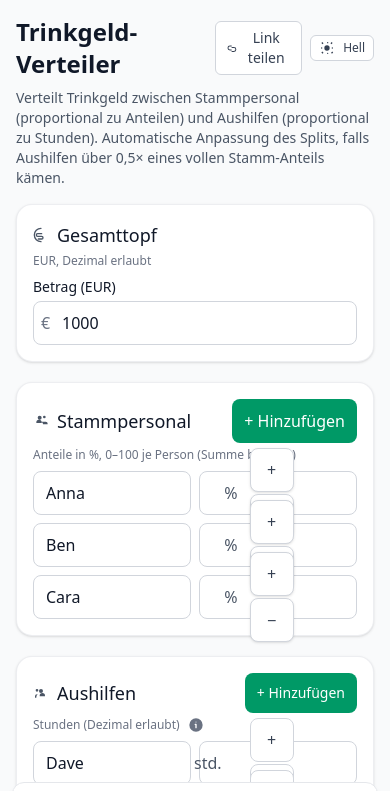
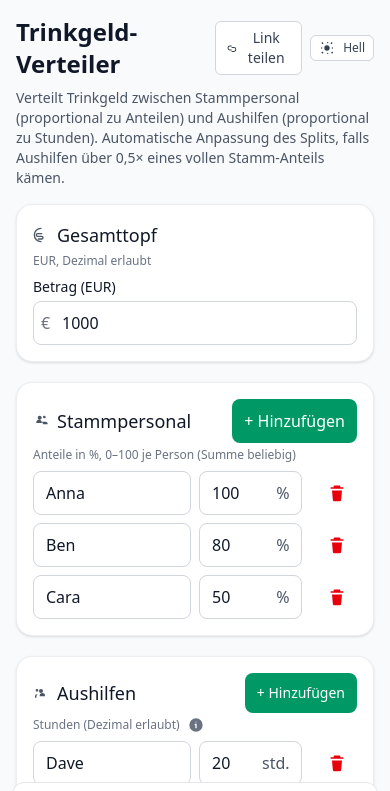
Before and after one commit to gorferma/trinkgeld-verteiler, a React (Vite) app: page / in a window 390 px wide. Shown: the top 791 px of the page. Built offline with nearby package versions, Linux system fonts and the light colour scheme.

Commit message:
feat(mobile): hide steppers on small screens; reduce input padding so typed values stay visible

```diff
--- a/src/App.tsx
+++ b/src/App.tsx
@@ -560,15 +560,15 @@ export default function App() {
                         const num = Number((committed || '0').replace(',', '.'))
                         setStaff(prev => prev.map(x => x.id===s.id? { ...x, share: Math.max(0, Math.min(1, Number.isFinite(num) ? num/100 : 0)) } : x))
                       }}
-              className={`w-full h-11 rounded-lg border pl-3 pr-36 md:pr-20 bg-white dark:bg-gray-900 border-gray-300 dark:border-gray-700 focus-ring ${tooHigh ? 'border-red-300 focus:outline-none focus:ring-2 focus:ring-red-400' : ''}`} />
+              className={`w-full h-11 rounded-lg border pl-3 pr-12 md:pr-20 bg-white dark:bg-gray-900 border-gray-300 dark:border-gray-700 focus-ring ${tooHigh ? 'border-red-300 focus:outline-none focus:ring-2 focus:ring-red-400' : ''}`} />
                           {tooHigh && (
                             <p id={`share-hint-${s.id}`} className="mt-1 text-[11px] text-red-600">Max. 100 %</p>
                           )}
                         </>
                       )
                     })()}
-                    <span aria-hidden className="pointer-events-none absolute right-16 md:right-10 top-1/2 -translate-y-1/2 text-gray-600">%</span>
-                    <div className="absolute right-2 top-1/2 -translate-y-1/2 z-10 grid grid-rows-2 gap-0.5 md:opacity-0 md:group-hover:opacity-100 md:group-focus-within:opacity-100 transition">
+                    <span aria-hidden className="pointer-events-none absolute right-3 md:right-10 top-1/2 -translate-y-1/2 text-gray-600">%</span>
+                    <div className="absolute right-2 top-1/2 -translate-y-1/2 z-10 hidden md:grid grid-rows-2 gap-0.5 md:opacity-0 md:group-hover:opacity-100 md:group-focus-within:opacity-100 transition">
                       <button type="button" aria-label="+1%" title="+1%"
             className="h-11 w-11 md:h-5 md:w-5 rounded-lg border border-gray-300 dark:border-gray-700 bg-white dark:bg-gray-800 text-gray-700 dark:text-gray-200 leading-none hover:bg-gray-50 hover:dark:bg-gray-700 text-base md:text-xs shadow-sm md:shadow-none"
                         onClick={() => {
@@ -639,9 +639,9 @@ export default function App() {
                         const num = Number((committed || '0').replace(',', '.'))
                         setHelpers(prev => prev.map(x => x.id===h.id? { ...x, hours: Math.max(0, Number.isFinite(num) ? num : 0) } : x))
                       }}
-                      className="w-full h-11 rounded-lg border pl-3 pr-36 md:pr-24 bg-white dark:bg-gray-900 border-gray-300 dark:border-gray-700 focus-ring" />
-                    <span aria-hidden className="pointer-events-none absolute right-20 md:right-12 top-1/2 -translate-y-1/2 text-gray-600">std.</span>
-                    <div className="absolute right-2 top-1/2 -translate-y-1/2 z-10 grid grid-rows-2 gap-0.5 md:opacity-0 md:group-hover:opacity-100 md:group-focus-within:opacity-100 transition">
+                      className="w-full h-11 rounded-lg border pl-3 pr-12 md:pr-24 bg-white dark:bg-gray-900 border-gray-300 dark:border-gray-700 focus-ring" />
+                    <span aria-hidden className="pointer-events-none absolute right-3 md:right-12 top-1/2 -translate-y-1/2 text-gray-600">std.</span>
+                    <div className="absolute right-2 top-1/2 -translate-y-1/2 z-10 hidden md:grid grid-rows-2 gap-0.5 md:opacity-0 md:group-hover:opacity-100 md:group-focus-within:opacity-100 transition">
                       <button type="button" aria-label="+0,25 h" title="+0,25 h"
                         className="h-11 w-11 md:h-5 md:w-5 rounded-lg border border-gray-300 dark:border-gray-700 bg-white dark:bg-gray-800 text-gray-700 dark:text-gray-200 leading-none hover:bg-gray-50 hover:dark:bg-gray-700 text-base md:text-xs"
                         onClick={() => {
```
